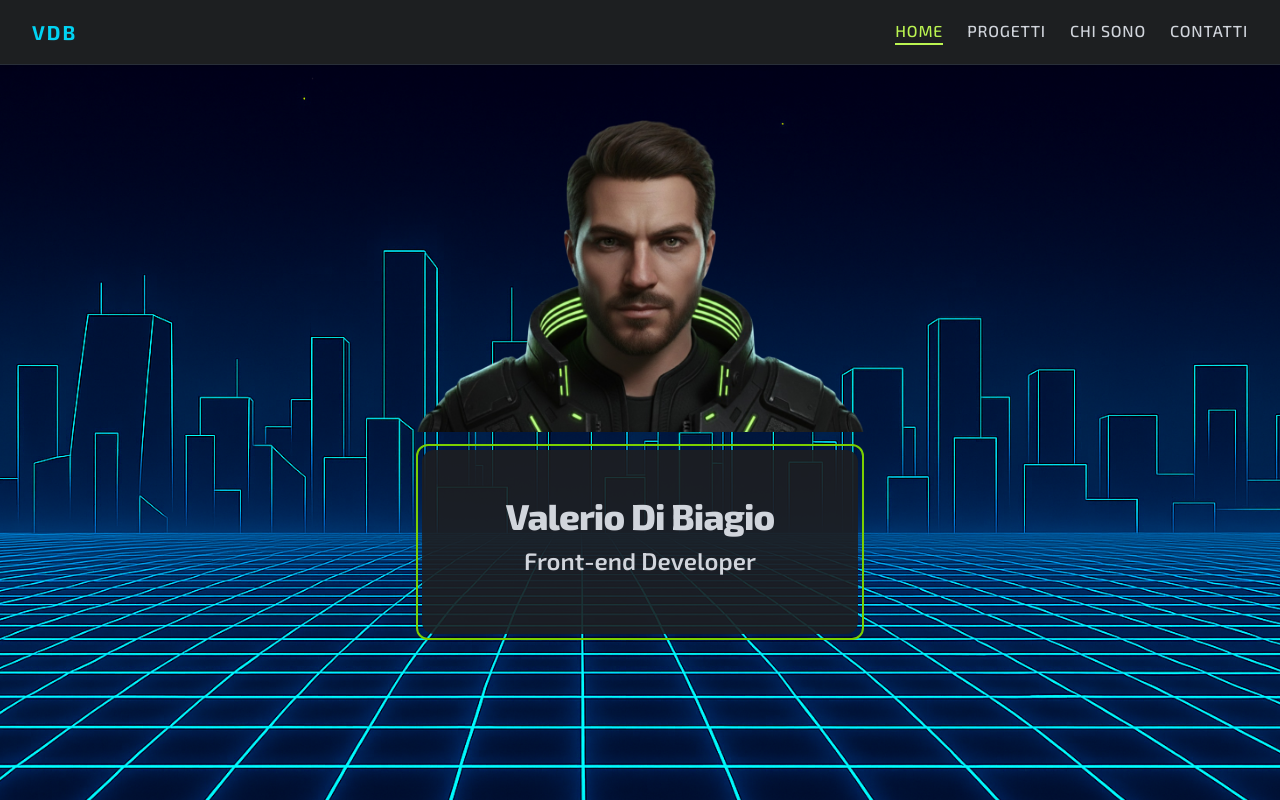
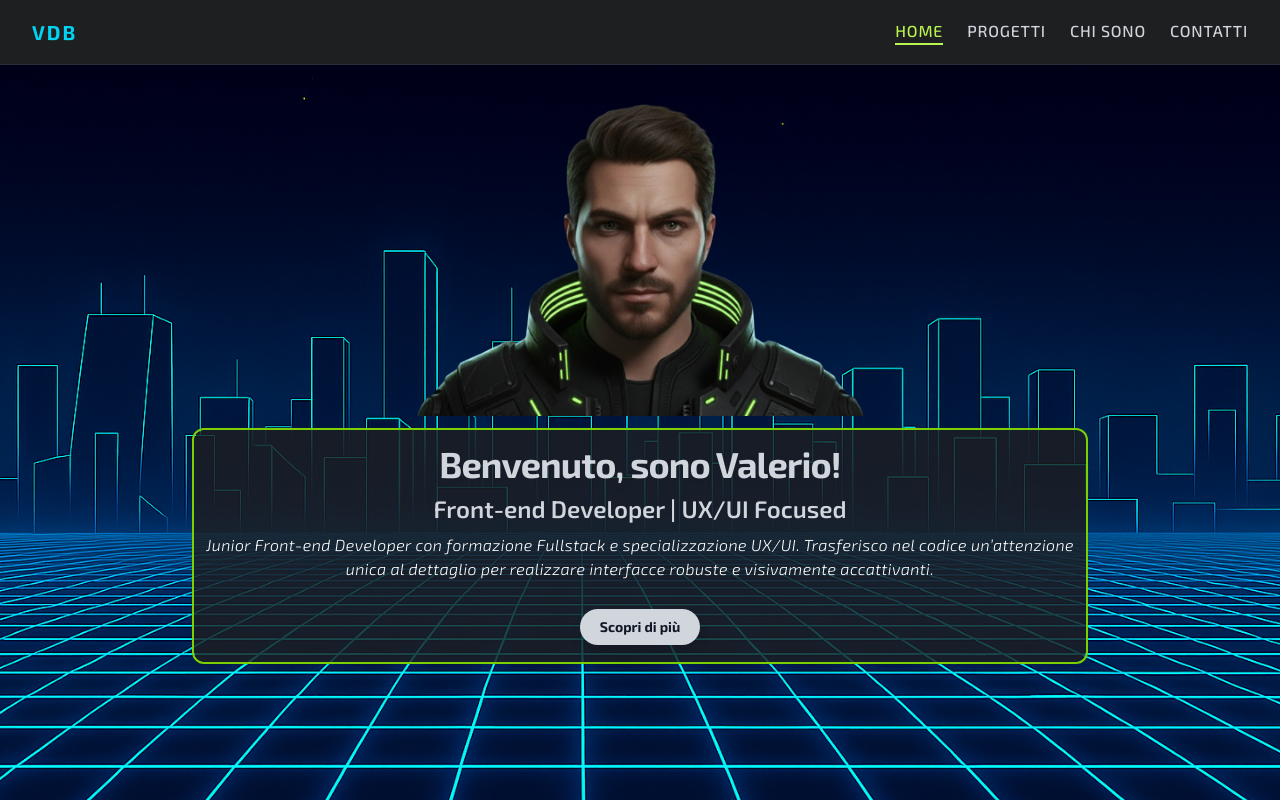
Before and after one commit to ValerioDiBiagio/personal-portfolio, a React (Vite) app: page / in a window 1280 px wide. Built offline with nearby package versions, Linux system fonts and the light colour scheme; a web font is replaced by a local one.

Commit message:
feat: update HeroSection with new content and add navigation link to About Me

```diff
--- a/src/components/HeroSection.tsx
+++ b/src/components/HeroSection.tsx
@@ -1,4 +1,5 @@
 import React from 'react';
+import { NavLink } from 'react-router-dom';
 
 type HeroSectionProps = {
     name: string;
@@ -9,7 +10,7 @@ type HeroSectionProps = {
 
 const HeroSection: React.FC<HeroSectionProps> = ({ name, title, subtitle, description }) => {
     return (
-        <section className="flex justify-center flex-col p-4 sm:p-8 text-white items-center">
+        <section className="flex justify-center flex-col p-4 md:p-4 text-white items-center">
 
             <figure className='image-container flex justify-center'>
                 <img className='w-120' src="/image/valeriodb.png" alt="Foto profilo Valerio" />
@@ -19,9 +20,8 @@ const HeroSection: React.FC<HeroSectionProps> = ({ name, title, subtitle, descri
             <div
                 className="
                     mt-3
-                    max-w-xl md:max-w-md
+                    max-w-xl md:max-w-4xl
                     w-full
-                    p-0.5 md:p-1
                     rounded-lg md:rounded-xl
                     border border-lime-500 border-2
                     ">
@@ -30,14 +30,13 @@ const HeroSection: React.FC<HeroSectionProps> = ({ name, title, subtitle, descri
                     className="
                         flex flex-col md:flex-row
                         gap-4 md:gap-8
-                        p-6 md:p-10
                         text-white
                         rounded-lg md:rounded-xl
                         border border-transparent "
-                    style={{ backgroundColor: 'rgba(29, 31, 33, 0.9)' }}>
+                    style={{ backgroundColor: 'rgba(29, 31, 33, 0.8)' }}>
 
-                    <div className="flex-1 text-center">
-                        <h1 className="text-2xl sm:text-3xl md:text-4xl font-extrabold mb-1 tracking-tight leading-snug text-gray-300">
+                    <div className="flex-1 text-center p-2">
+                        <h1 className="text-2xl sm:text-3xl md:text-4xl font-bold mb-1 tracking-tight leading-snug text-gray-300">
                             {name}
                         </h1>
                         <h2 className="text-xl sm:text-2xl md:text-2xl font-semibold mb-2 text-gray-300">
@@ -49,6 +48,23 @@ const HeroSection: React.FC<HeroSectionProps> = ({ name, title, subtitle, descri
                         <p className="text-sm md:text-base font-light tracking-wide italic mb-0 md:mb-4">
                             {description}
                         </p>
+                        <NavLink
+                            to="/aboutme"
+                            className='
+                                 inline-block
+                                 mb-2
+                                 mt-3
+                                 px-5 py-2
+                                 transition duration-300
+                                 font-bold
+                                 rounded-full
+                                 shadow-lg
+                                 text-sm
+                                 bg-gray-300 text-gray-900
+                                 bg-gray-300 hover:bg-cyan-400 text-gray-900'
+                        >
+                            Scopri di più
+                        </NavLink>
                     </div>
 
                 </div>
--- a/src/pages/Home.tsx
+++ b/src/pages/Home.tsx
@@ -4,7 +4,7 @@ import HeroSection from "../components/HeroSection";
 const Home: React.FC = () => {
     return (
         <div>
-            <HeroSection name='Valerio Di Biagio' title='Front-end Developer' subtitle='' description='' />
+            <HeroSection name='Benvenuto, sono Valerio!' title='Front-end Developer | UX/UI Focused' subtitle='' description="Junior Front-end Developer con formazione Fullstack e specializzazione UX/UI. Trasferisco nel codice un’attenzione unica al dettaglio per realizzare interfacce robuste e visivamente accattivanti." />
         </div>
     )
 }
```
